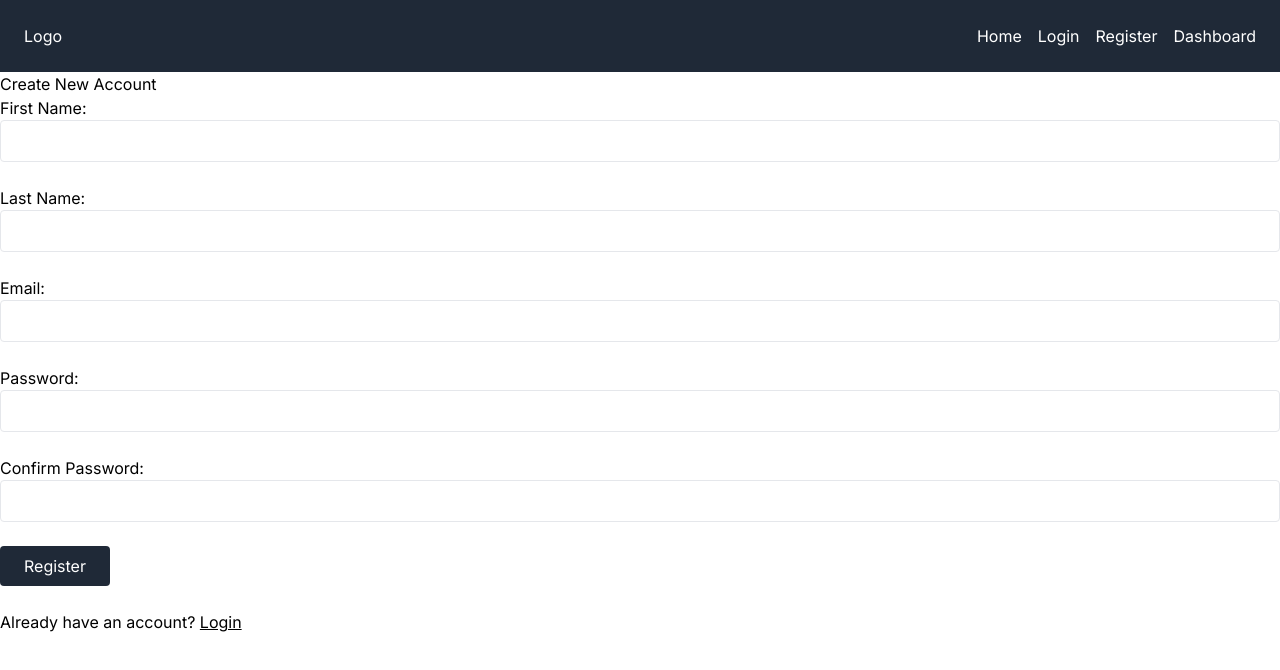
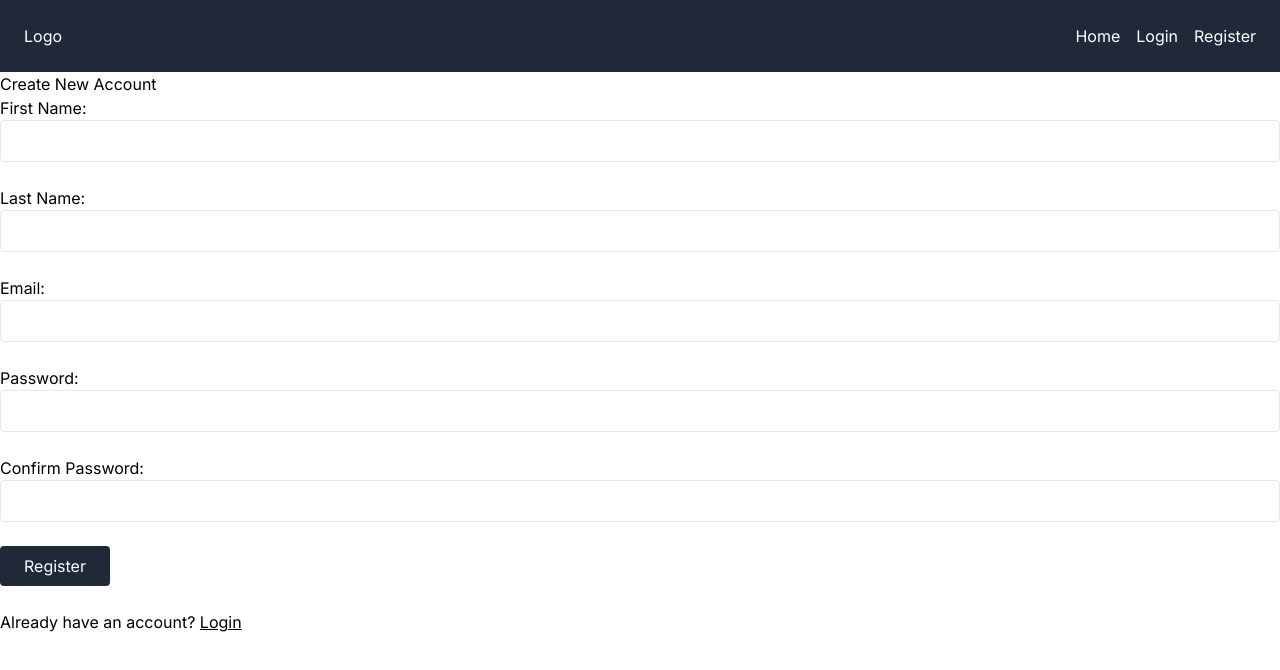
Before and after one commit to mattkiggen/pcstore, a Next.js app in the folder frontend/: page /register in a window 1280 px wide. Shown: the top 670 px of the page. Built offline with nearby package versions, Linux system fonts and the light colour scheme.

Commit message:
Create dynamic items based on auth

```diff
--- a/frontend/components/Navbar.js
+++ b/frontend/components/Navbar.js
@@ -1,20 +1,34 @@
-import { useState } from 'react';
+import { useContext, useState } from 'react';
 import Link from 'next/link';
+import AuthContext from '../context/AuthContext';
 
 export default function Navbar() {
   const [isOpen, setIsOpen] = useState(false);
+  const token = useContext(AuthContext);
 
-  const items = [
-    { href: '/', name: 'Home' },
+  // Create menu items based on logged in state
+  const defaultItems = [{ href: '/', name: 'Home' }];
+
+  const loggedInItems = [
+    { href: '/dashboard', name: 'Dashboard' },
+    { href: '/logout', name: 'Logout' },
+  ];
+
+  const loggedOutItems = [
     { href: '/login', name: 'Login' },
     { href: '/register', name: 'Register' },
-    { href: '/dashboard', name: 'Dashboard' },
   ];
 
+  const menuItems = token
+    ? [...defaultItems, ...loggedInItems]
+    : [...defaultItems, ...loggedOutItems];
+
+  // Create css based on menu state
   const listCss = `w-full ${
     isOpen ? 'block' : 'hidden'
   } mt-6 sm:flex sm:w-auto sm:mt-0`;
 
+  // Open and close icons
   const icon = (
     <svg
       xmlns='http://www.w3.org/2000/svg'
@@ -53,7 +67,7 @@ export default function Navbar() {
           {isOpen ? closeIcon : icon}
         </button>
         <ul className={listCss}>
-          {items.map((item) => (
+          {menuItems.map((item) => (
             <li key={item.name} className='my-2 last:my-0 sm:my-0 sm:ml-4'>
               <Link href={item.href}>
                 <a className='hover:underline'>{item.name}</a>
```
